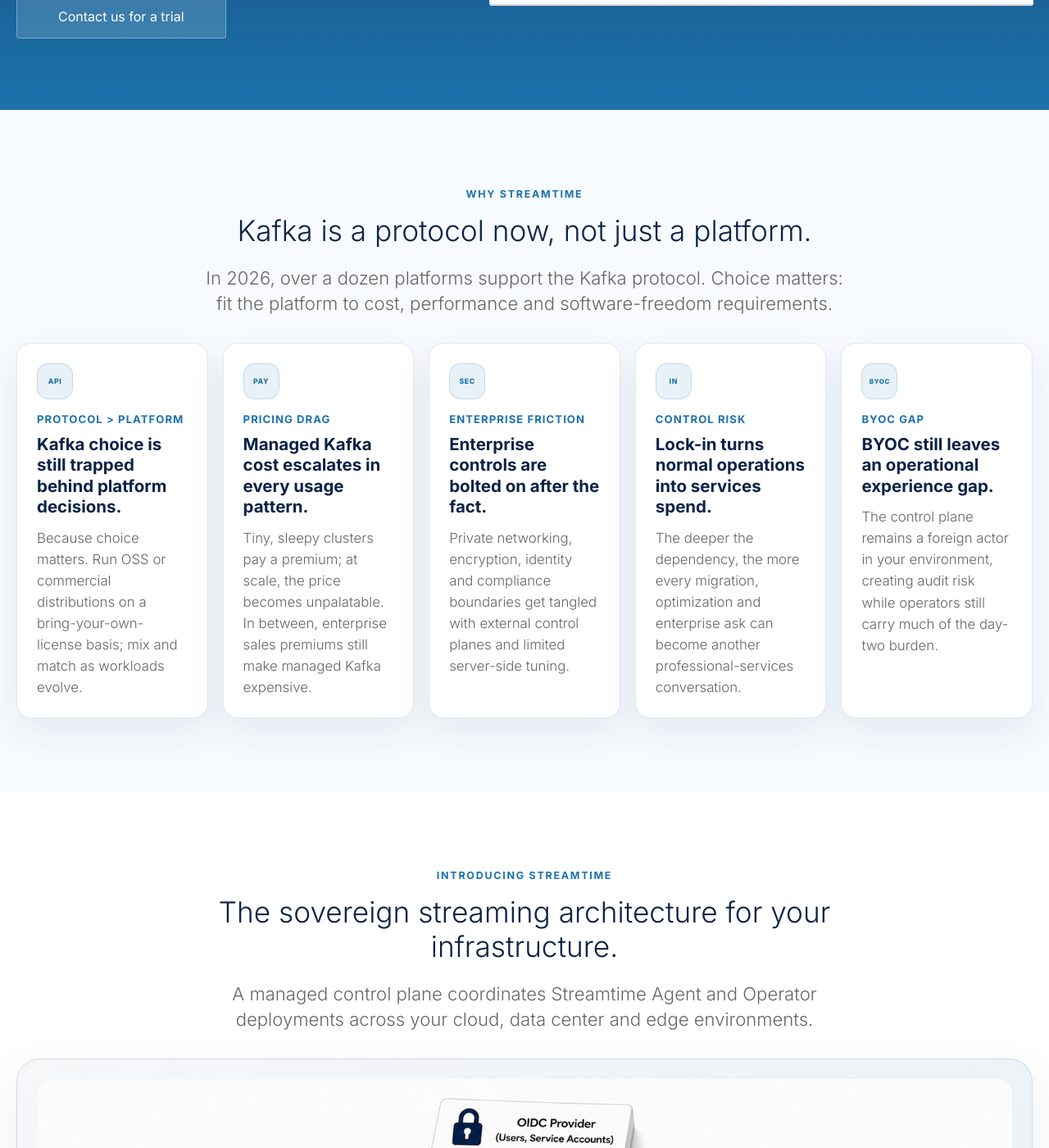
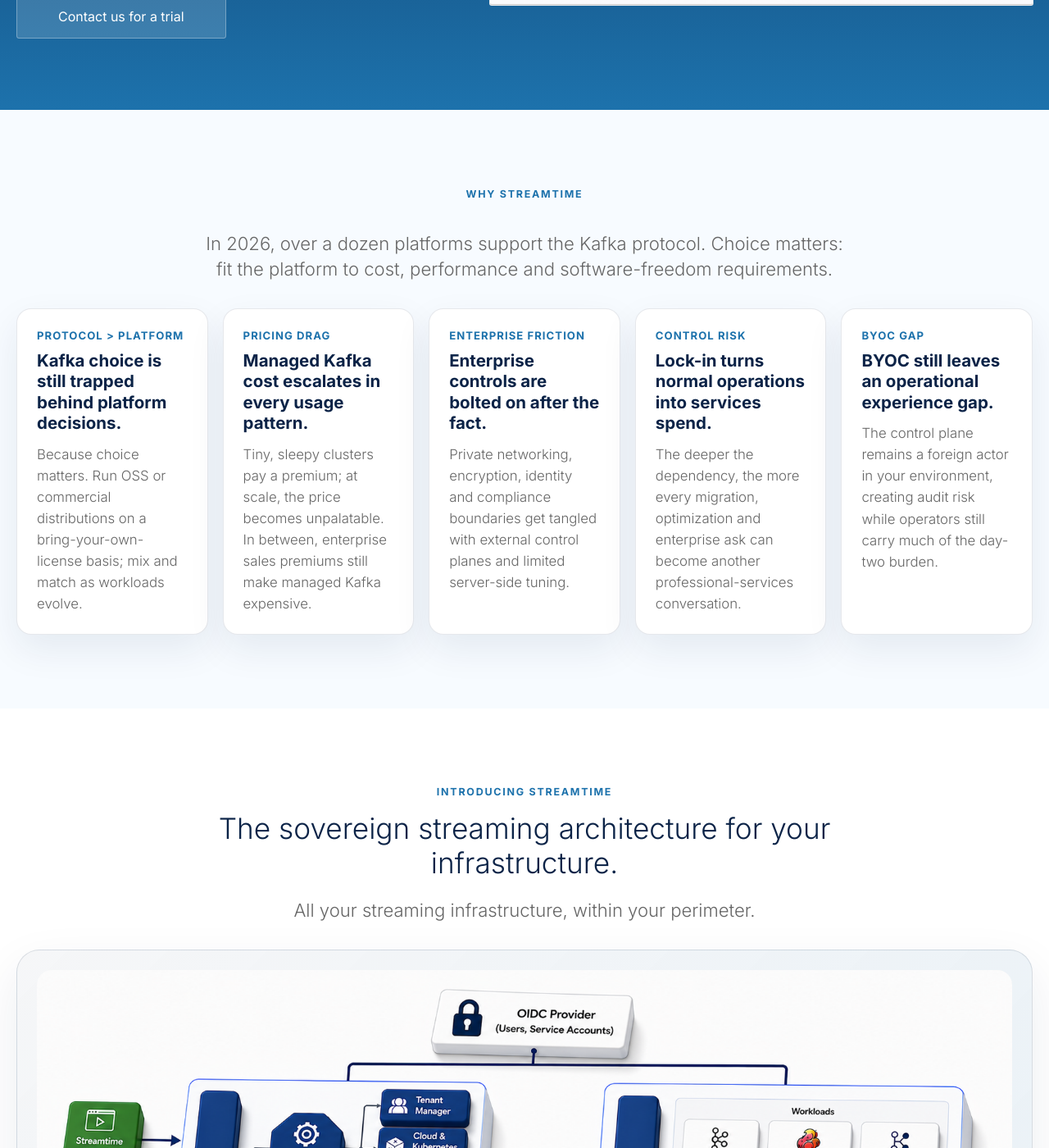
Before and after one commit to streamtime-ai/website, a Jekyll site: the page built from index.html, in a window 1280 px wide and 1400 px high, scrolled down 622 px. Shown: the whole window at 82% size. Built offline with Jekyll 4.4.1, drawn with Linux system fonts in a browser that asks for light colours; a script that is not in the unit is left out; some of the changed text lies outside the part shown.

Commit message:
Update homepage positioning and simplify problem cards.
Reframe hero and architecture copy around private cloud and perimeter, drop redundant protocol headline and card icons, and use management plane in the closing CTA.

```diff
--- a/index.html
+++ b/index.html
@@ -8,7 +8,7 @@ description: Sovereign Streaming Platform.
     <div class="hero-copy">
       <p class="eyebrow editable">Sovereign Streaming Platform</p>
       <h1 class="editable">
-        Fully managed streaming platform, with complete data-residency and controls.<br>
+        Private Cloud for Real-time data, with complete data-residency and controls.<br>
         <span class="hero-secondary-line">Bring your own infrastructure: Cloud, Data Center or Edge.</span>
       </h1>
       <div class="cta button alt">
@@ -30,7 +30,6 @@ description: Sovereign Streaming Platform.
     <div class="container">
       <div class="section-heading editable">
         <p class="eyebrow">Why Streamtime</p>
-        <h2>Kafka is a protocol now, not just a platform.</h2>
         <p>
           In 2026, over a dozen platforms support the Kafka protocol. Choice matters:
           fit the platform to cost, performance and software-freedom requirements.
@@ -38,7 +37,6 @@ description: Sovereign Streaming Platform.
       </div>
       <div class="card-grid pain-grid">
         <article class="feature-card editable">
-          <span class="card-icon icon-protocol" aria-hidden="true"></span>
           <span class="card-kicker">Protocol &gt; platform</span>
           <h3>Kafka choice is still trapped behind platform decisions.</h3>
           <p>
@@ -47,7 +45,6 @@ description: Sovereign Streaming Platform.
           </p>
         </article>
         <article class="feature-card editable">
-          <span class="card-icon icon-premium" aria-hidden="true"></span>
           <span class="card-kicker">Pricing drag</span>
           <h3>Managed Kafka cost escalates in every usage pattern.</h3>
           <p>
@@ -56,7 +53,6 @@ description: Sovereign Streaming Platform.
           </p>
         </article>
         <article class="feature-card editable">
-          <span class="card-icon icon-boundary" aria-hidden="true"></span>
           <span class="card-kicker">Enterprise friction</span>
           <h3>Enterprise controls are bolted on after the fact.</h3>
           <p>
@@ -65,7 +61,6 @@ description: Sovereign Streaming Platform.
           </p>
         </article>
         <article class="feature-card editable">
-          <span class="card-icon icon-lock" aria-hidden="true"></span>
           <span class="card-kicker">Control risk</span>
           <h3>Lock-in turns normal operations into services spend.</h3>
           <p>
@@ -74,7 +69,6 @@ description: Sovereign Streaming Platform.
           </p>
         </article>
         <article class="feature-card editable">
-          <span class="card-icon icon-byoc-risk" aria-hidden="true"></span>
           <span class="card-kicker">BYOC gap</span>
           <h3>BYOC still leaves an operational experience gap.</h3>
           <p>
@@ -92,8 +86,7 @@ description: Sovereign Streaming Platform.
         <p class="eyebrow">Introducing Streamtime</p>
         <h2>The sovereign streaming architecture for your infrastructure.</h2>
         <p>
-          A managed control plane coordinates Streamtime Agent and Operator deployments across
-          your cloud, data center and edge environments.
+          All your streaming infrastructure, within your perimeter.
         </p>
       </div>
       <div class="architecture-placeholder">
@@ -328,7 +321,6 @@ description: Sovereign Streaming Platform.
       </div>
       <div class="card-grid why-us-grid">
         <article class="feature-card editable">
-          <span class="card-icon icon-ops" aria-hidden="true"></span>
           <h3>Built by Kafka experts with Day 2 experience</h3>
           <p>
             We design for upgrades, rebalances, incident response, performance tuning,
@@ -336,7 +328,6 @@ description: Sovereign Streaming Platform.
           </p>
         </article>
         <article class="feature-card editable">
-          <span class="card-icon icon-enterprise" aria-hidden="true"></span>
           <h3>Enterprise support</h3>
           <p>
             Get a support model for regulated, high-stakes environments where response
@@ -359,7 +350,6 @@ description: Sovereign Streaming Platform.
       </div>
       <div class="card-grid usp-grid">
         <article class="feature-card usp-card editable">
-          <span class="card-icon icon-pricing" aria-hidden="true"></span>
           <h3>THE most cost-efficient way to run streaming workloads.</h3>
           <p>
             Run production Kafka and real-time data workloads at a fraction of public-cloud
@@ -368,7 +358,6 @@ description: Sovereign Streaming Platform.
           <div class="button alt"><a href="{{ site.baseurl }}/contact/">Get a quote</a></div>
         </article>
         <article class="feature-card usp-card editable">
-          <span class="card-icon icon-residency" aria-hidden="true"></span>
           <h3>Full data residency, operated just like the cloud.</h3>
           <p>
             Keep data in your chosen region, VPC, private cloud or air-gapped compliance
@@ -382,7 +371,7 @@ description: Sovereign Streaming Platform.
   <section class="bottom-cta">
     <div class="text-container">
       <p class="eyebrow editable">Sovereign Streaming Platform</p>
-      <h2 class="editable"><strong>Streamtime</strong> is the real-time data control plane for teams that need cost, control and speed.</h2>
+      <h2 class="editable"><strong>Streamtime</strong> is the real-time data management plane for teams that need cost, control and speed.</h2>
       <div class="button alt"><a href="{{ site.baseurl }}/contact/">Contact us for a trial</a></div>
     </div>
   </section>
```
